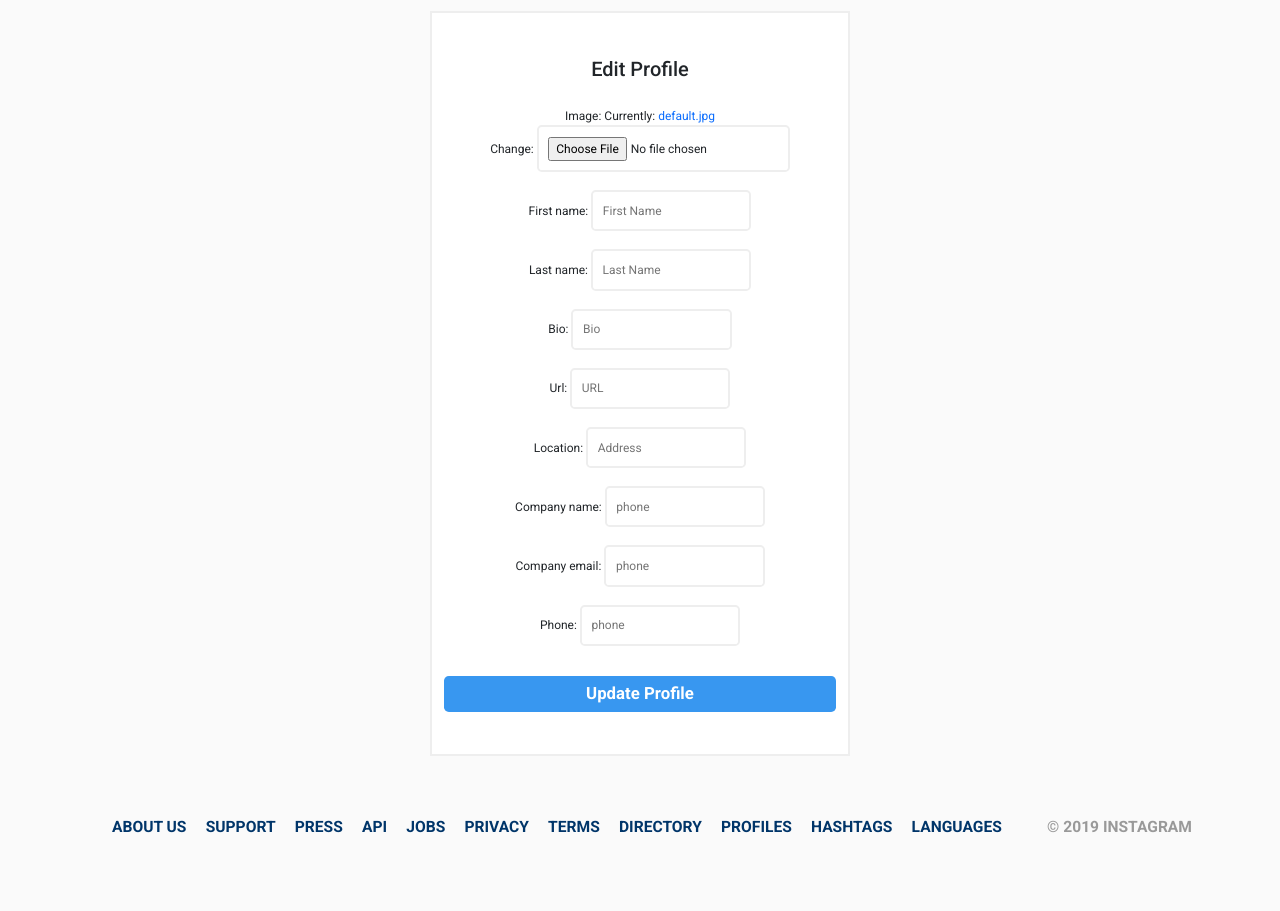
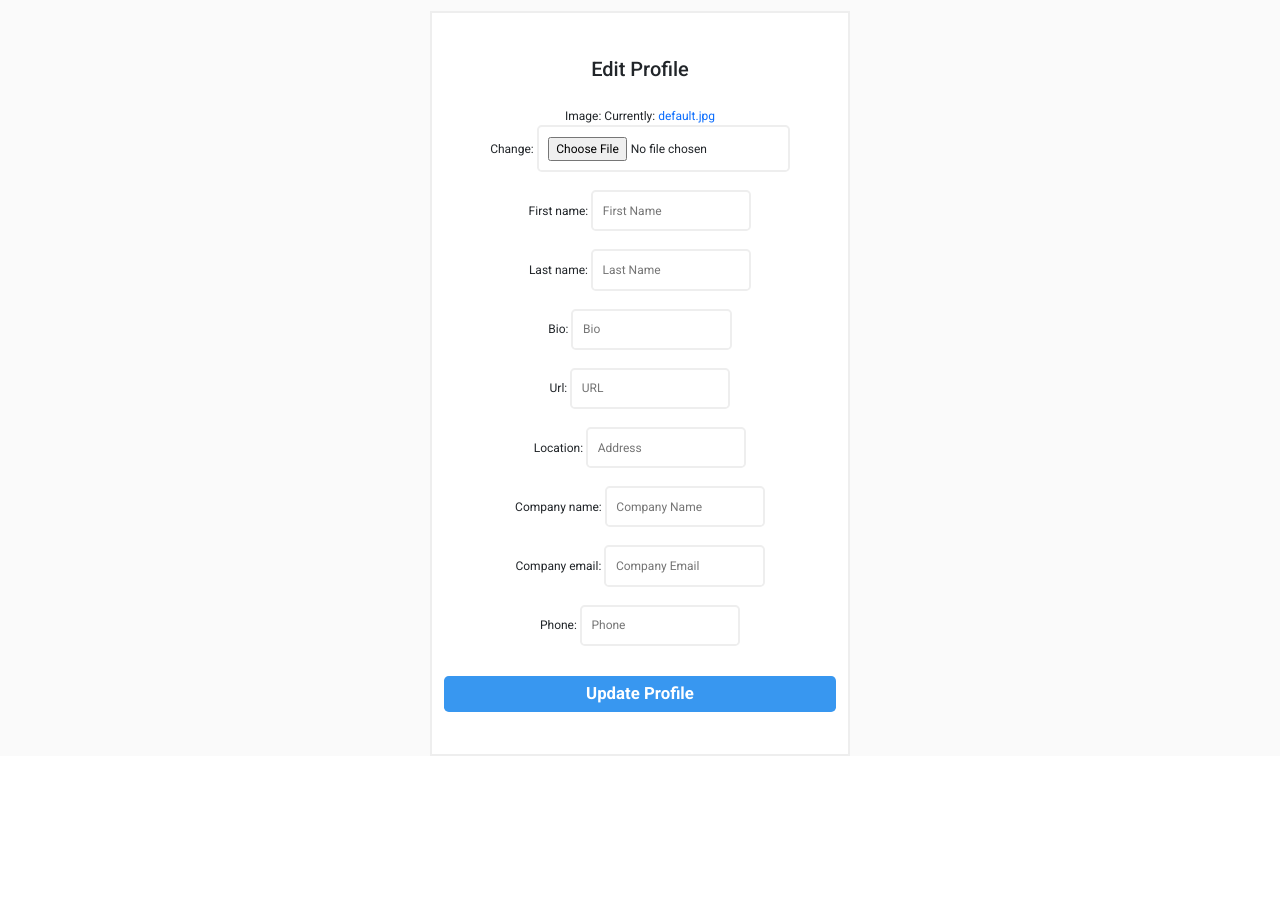
Before and after one commit to MXNOJBE/Codegramv1.0, a Django app: page /users/profile/edit in a window 1280 px wide. Shown: the part 109-1020 px from the top of the page. After the commit the page ends 865 px from the top, so only its background shows below. Run offline with Django 3.2, Linux system fonts and the light colour scheme; the visitor is signed in with stand-in values (Sample User, id 1); data comes from the database, SQL or seed files in the repository; some libraries are stand-ins or nearby versions.

Commit message:
workingpush

```diff
--- a/authy/forms.py
+++ b/authy/forms.py
@@ -22,8 +22,8 @@ class EditProfileForm(forms.ModelForm):
 class UserRegisterForm(UserCreationForm):
     username = forms.CharField(widget=forms.TextInput(attrs={'placeholder': 'Username', 'class': 'prompt srch_explore'}), max_length=50, required=True)
     # username = forms.EmailInput(widget=forms.TextInput(attrs={'placeholder': 'Username'}), max_length=50, required=True)
-    first_name = forms.CharField(max_length=100,label= 'First Name :')
-    last_name = forms.CharField(max_length=100,label= 'Last Name :')
+    first_name = forms.CharField(widget=forms.TextInput(attrs={'placeholder': 'First Name', 'class': 'prompt srch_explore'}), max_length=50, required=True)
+    last_name = forms.CharField(widget=forms.TextInput(attrs={'placeholder': 'Last Name', 'class': 'prompt srch_explore'}), max_length=50, required=True)
 
     email = forms.EmailField(widget=forms.TextInput(attrs={'placeholder': 'Email', 'class': 'prompt srch_explore'}))
     password1 = forms.CharField(widget=forms.PasswordInput(attrs={'placeholder': 'Enter Password', 'class': 'prompt srch_explore'}))
@@ -63,8 +63,8 @@ class R_UpdateForm(forms.ModelForm):
         model = Profile
         fields = ('company_name','company_email','phone')
         widgets = {
-            'company_name'     : TextInput(attrs={'class': 'input','placeholder':'phone'}),
-            'company_email'     : TextInput(attrs={'class': 'input','placeholder':'phone'}),
-            'phone'     : TextInput(attrs={'class': 'input','placeholder':'phone'}),
+            'company_name'     : TextInput(attrs={'class': 'input','placeholder':'Company Name'}),
+            'company_email'     : TextInput(attrs={'class': 'input','placeholder':'Company Email'}),
+            'phone'     : TextInput(attrs={'class': 'input','placeholder':'Phone'}),
 
             }
--- a/templates/base.html
+++ b/templates/base.html
@@ -19,7 +19,6 @@
         <nav class="header__content">
             <div class="header__buttons">
                 <a href="{% url 'index' %}" class="header__home">
-
                 </a>
 
                 <button class="header__theme-button" title="Toggle Theme">
@@ -29,6 +28,7 @@
                     <svg class="header__theme-button-sun" xmlns="http://www.w3.org/2000/svg" width="24" height="24" fill="var(--text-dark)" viewBox="0 0 16 16">
                         <path d="M8 11a3 3 0 1 1 0-6 3 3 0 0 1 0 6zm0 1a4 4 0 1 0 0-8 4 4 0 0 0 0 8zM8 0a.5.5 0 0 1 .5.5v2a.5.5 0 0 1-1 0v-2A.5.5 0 0 1 8 0zm0 13a.5.5 0 0 1 .5.5v2a.5.5 0 0 1-1 0v-2A.5.5 0 0 1 8 13zm8-5a.5.5 0 0 1-.5.5h-2a.5.5 0 0 1 0-1h2a.5.5 0 0 1 .5.5zM3 8a.5.5 0 0 1-.5.5h-2a.5.5 0 0 1 0-1h2A.5.5 0 0 1 3 8zm10.657-5.657a.5.5 0 0 1 0 .707l-1.414 1.415a.5.5 0 1 1-.707-.708l1.414-1.414a.5.5 0 0 1 .707 0zm-9.193 9.193a.5.5 0 0 1 0 .707L3.05 13.657a.5.5 0 0 1-.707-.707l1.414-1.414a.5.5 0 0 1 .707 0zm9.193 2.121a.5.5 0 0 1-.707 0l-1.414-1.414a.5.5 0 0 1 .707-.707l1.414 1.414a.5.5 0 0 1 0 .707zM4.464 4.465a.5.5 0 0 1-.707 0L2.343 3.05a.5.5 0 1 1 .707-.707l1.414 1.414a.5.5 0 0 1 0 .708z"/>
                     </svg>
+
                 </button>
             </div>
 
@@ -42,6 +42,13 @@
                 </div>
             </form>
             <div class="header__buttons header__buttons--mobile">
+                <a href="{% url 'newpost' %}">
+                    <svg width="24" height="24" viewBox="0 0 24 24" fill="none" xmlns="http://www.w3.org/2000/svg">
+                        <rect x="3" y="3" width="18" height="18" rx="5" stroke="var(--text-dark)" stroke-width="1.8"/>
+                        <line x1="12.1" y1="6.9" x2="12.1" y2="17.1" stroke="var(--text-dark)" stroke-width="1.8" stroke-linecap="round"/>
+                        <line x1="6.9" y1="11.8" x2="17.1" y2="11.8" stroke="var(--text-dark)" stroke-width="1.8" stroke-linecap="round"/>
+                    </svg>
+                </a>
                 <a href="{% url 'newpost' %}">
                     <svg width="24" height="24" viewBox="0 0 24 24" fill="none" xmlns="http://www.w3.org/2000/svg">
                         <rect x="3" y="3" width="18" height="18" rx="5" stroke="var(--text-dark)" stroke-width="1.8"/>
--- a/templates/editprofile.html
+++ b/templates/editprofile.html
@@ -50,51 +50,6 @@
       </div>
     </div>
 
-    <footer>
-      <div class="container">
-        <nav class="footer-nav">
-          <ul>
-            <li>
-              <a href="#">About us</a>
-            </li>
-            <li>
-              <a href="#">Support</a>
-            </li>
-            <li>
-              <a href="#">Press</a>
-            </li>
-            <li>
-              <a href="#">Api</a>
-            </li>
-            <li>
-              <a href="#">Jobs</a>
-            </li>
-            <li>
-              <a href="#">Privacy</a>
-            </li>
-            <li>
-              <a href="#">Terms</a>
-            </li>
-            <li>
-              <a href="#">Directory</a>
-            </li>
-            <li>
-              <a href="#">Profiles</a>
-            </li>
-            <li>
-              <a href="#">Hashtags</a>
-            </li>
-            <li>
-              <a href="#">Languages</a>
-            </li>
-          </ul>
-        </nav>
-        <div class="copyright-notice">
-          &copy 2019 Instagram
-        </div>
-      </div>
-    </footer>
-
   </div>
 
 </body>
```
Also changed, not shown: authy/templates/userauths/choose.html (+34 -51 lines), templates/sign-up.html (+4 -5 lines), templates/directs/notifications/notification.html (renamed from templates/notifications/notification.html).
